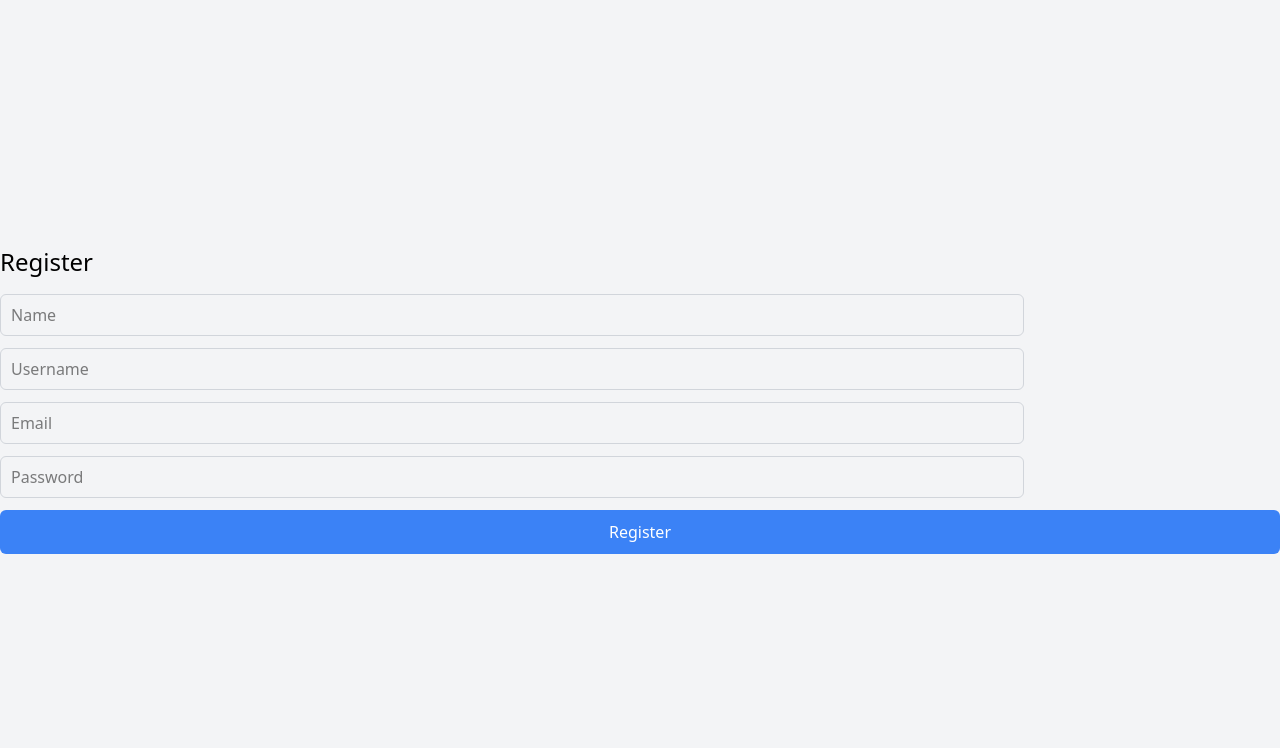
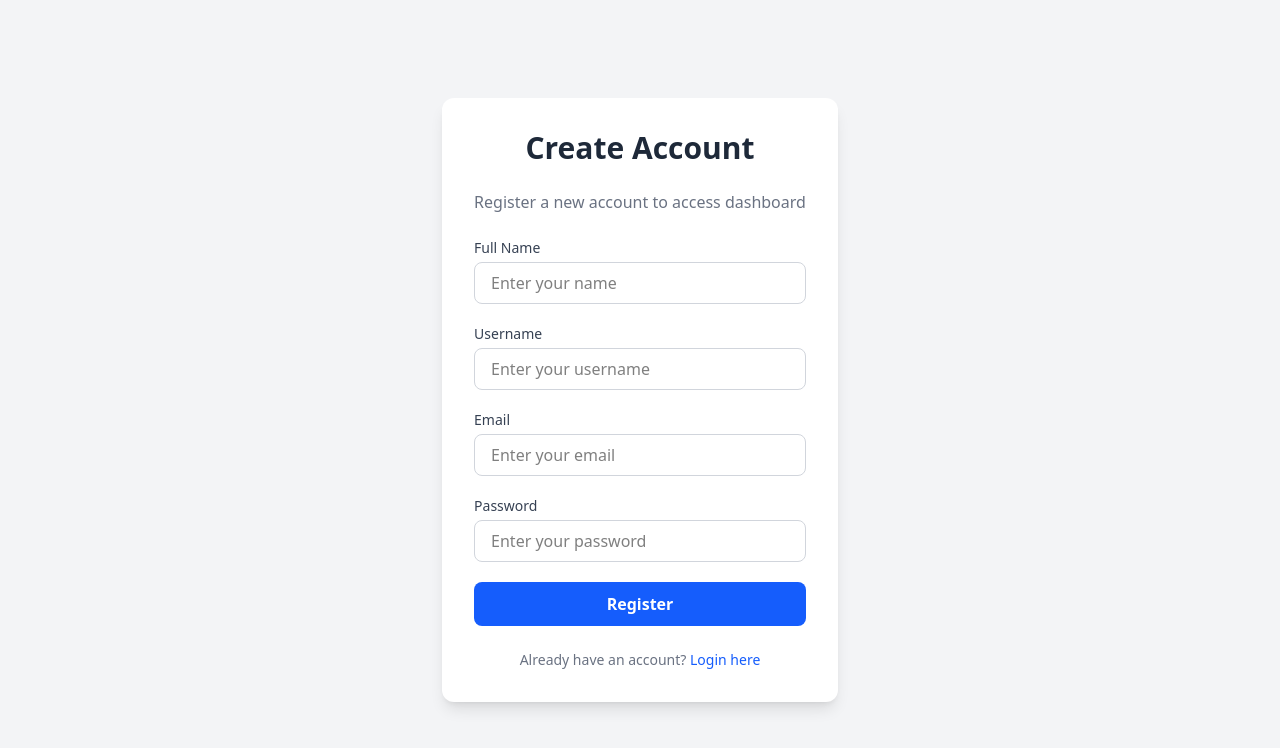
Before and after one commit to FazryJavier/Gits-BookManagementFS, a Vue app in the folder book-management-frontend/: page /register in a window 1280 px wide. Shown: the top 748 px of the page. Built offline with nearby package versions, Linux system fonts and the light colour scheme; no server answers; the HTML template or start-up script is replaced by a standard one.

Commit message:
fix register page

```diff
--- a/book-management-frontend/src/views/RegisterPage.vue
+++ b/book-management-frontend/src/views/RegisterPage.vue
@@ -1,79 +1,104 @@
-<template>
-  <div class="container">
-    <div class="card">
-      <h1 class="text-2xl mb-4">Register</h1>
-      <form @submit.prevent="submitForm">
-        <input v-model="form.name" placeholder="Name" class="input" />
-        <input v-model="form.username" placeholder="Username" class="input" />
-        <input v-model="form.email" placeholder="Email" type="email" class="input" />
-        <input v-model="form.password" placeholder="Password" type="password" class="input" />
-        <button type="submit" class="btn">Register</button>
-      </form>
-      <p v-if="error" class="message text-red-500">{{ error }}</p>
-      <p v-if="success" class="message text-green-500">{{ success }}</p>
-    </div>
-  </div>
-</template>
+<script setup lang="ts">
+import { ref } from 'vue'
+import { useRouter } from 'vue-router'
+import api from '../api/axios.ts'
 
-<script lang="ts">
-import { ref } from 'vue'
-import api from '../api/axios'
-
-export default {
-  setup() {
 const form = ref({
   name: '',
   username: '',
   email: '',
   password: '',
 })
+
 const error = ref('')
 const success = ref('')
+const loading = ref(false)
+const router = useRouter()
 
 const submitForm = async () => {
   error.value = ''
   success.value = ''
+  loading.value = true
   try {
     const res = await api.post('/register', form.value)
-        success.value = 'Registration successful!'
-        console.log(res.data)
+    success.value = 'Registration successful! Redirecting to login...'
     form.value = { name: '', username: '', email: '', password: '' }
+
+    setTimeout(() => router.push('/login'), 1000)
   } catch (e: any) {
     error.value = e.response?.data?.message || e.response?.data?.error || 'Something went wrong'
+  } finally {
+    loading.value = false
   }
-    }
-
-    return { form, submitForm, error, success }
-  },
 }
 </script>
 
-<style scoped>
-.input {
-  width: 80%;
-  padding: 8px 10px;
-  border: 1px solid #d1d5db;
-  border-radius: 6px;
-  outline: none;
-  transition: border 0.2s;
-}
-.input:focus {
-  border-color: #3b82f6;
-}
-form {
-  display: flex;
-  flex-direction: column;
-  gap: 12px;
-}
-.btn {
-  background-color: #3b82f6;
-  color: white;
-  font-weight: 500;
-  padding: 10px;
-  border-radius: 6px;
-  transition: background 0.2s;
-}
-.btn:hover {
-  background-color: #2563eb;
-}
-</style>
+<template>
+  <div class="flex items-center justify-center min-h-screen bg-gray-100 px-4">
+    <div class="bg-white shadow-lg rounded-xl p-8 w-full max-w-md">
+      <h1 class="text-3xl font-bold text-gray-800 text-center mb-6">Create Account</h1>
+      <p class="text-gray-500 text-center mb-6">Register a new account to access dashboard</p>
+
+      <form @submit.prevent="submitForm" class="space-y-5">
+        <div>
+          <label class="block text-sm font-medium text-gray-700 mb-1">Full Name</label>
+          <input
+            v-model="form.name"
+            placeholder="Enter your name"
+            required
+            class="w-full px-4 py-2 border border-gray-300 rounded-lg focus:ring-2 focus:ring-blue-500 focus:outline-none"
+          />
+        </div>
+
+        <div>
+          <label class="block text-sm font-medium text-gray-700 mb-1">Username</label>
+          <input
+            v-model="form.username"
+            placeholder="Enter your username"
+            required
+            class="w-full px-4 py-2 border border-gray-300 rounded-lg focus:ring-2 focus:ring-blue-500 focus:outline-none"
+          />
+        </div>
+
+        <div>
+          <label class="block text-sm font-medium text-gray-700 mb-1">Email</label>
+          <input
+            v-model="form.email"
+            type="email"
+            placeholder="Enter your email"
+            required
+            class="w-full px-4 py-2 border border-gray-300 rounded-lg focus:ring-2 focus:ring-blue-500 focus:outline-none"
+          />
+        </div>
+
+        <div>
+          <label class="block text-sm font-medium text-gray-700 mb-1">Password</label>
+          <input
+            v-model="form.password"
+            type="password"
+            placeholder="Enter your password"
+            required
+            class="w-full px-4 py-2 border border-gray-300 rounded-lg focus:ring-2 focus:ring-blue-500 focus:outline-none"
+          />
+        </div>
+
+        <button
+          type="submit"
+          :disabled="loading"
+          class="w-full py-2.5 rounded-lg bg-blue-600 text-white font-semibold hover:bg-blue-700 transition disabled:opacity-60"
+        >
+          <span v-if="!loading">Register</span>
+          <span v-else>Processing...</span>
+        </button>
+      </form>
+
+      <p v-if="error" class="text-center text-red-500 mt-4 text-sm">{{ error }}</p>
+      <p v-if="success" class="text-center text-green-500 mt-4 text-sm">{{ success }}</p>
+
+      <p class="text-sm text-gray-500 text-center mt-6">
+        Already have an account?
+        <router-link to="/login" class="text-blue-600 hover:underline">Login here</router-link>
+      </p>
+    </div>
+  </div>
+</template>
```
Lines whose indentation alone changed are shown as unchanged.
